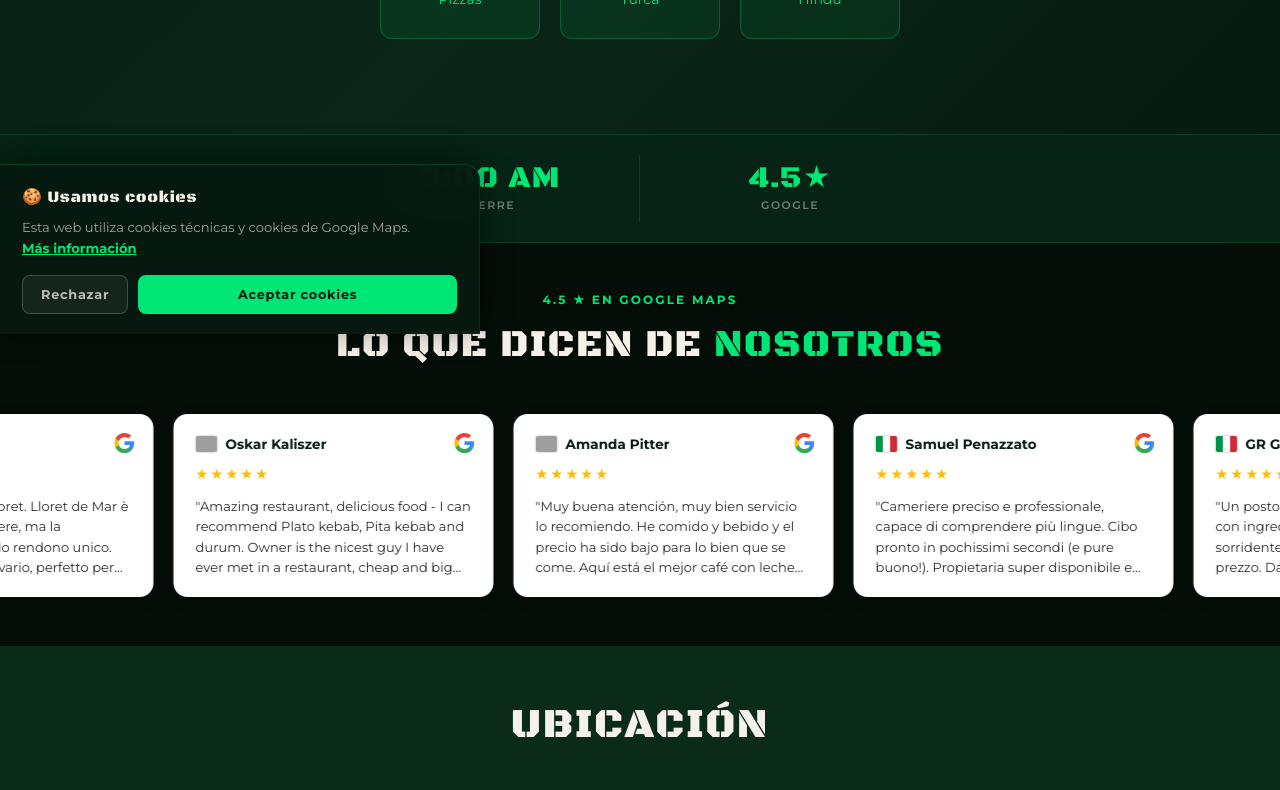
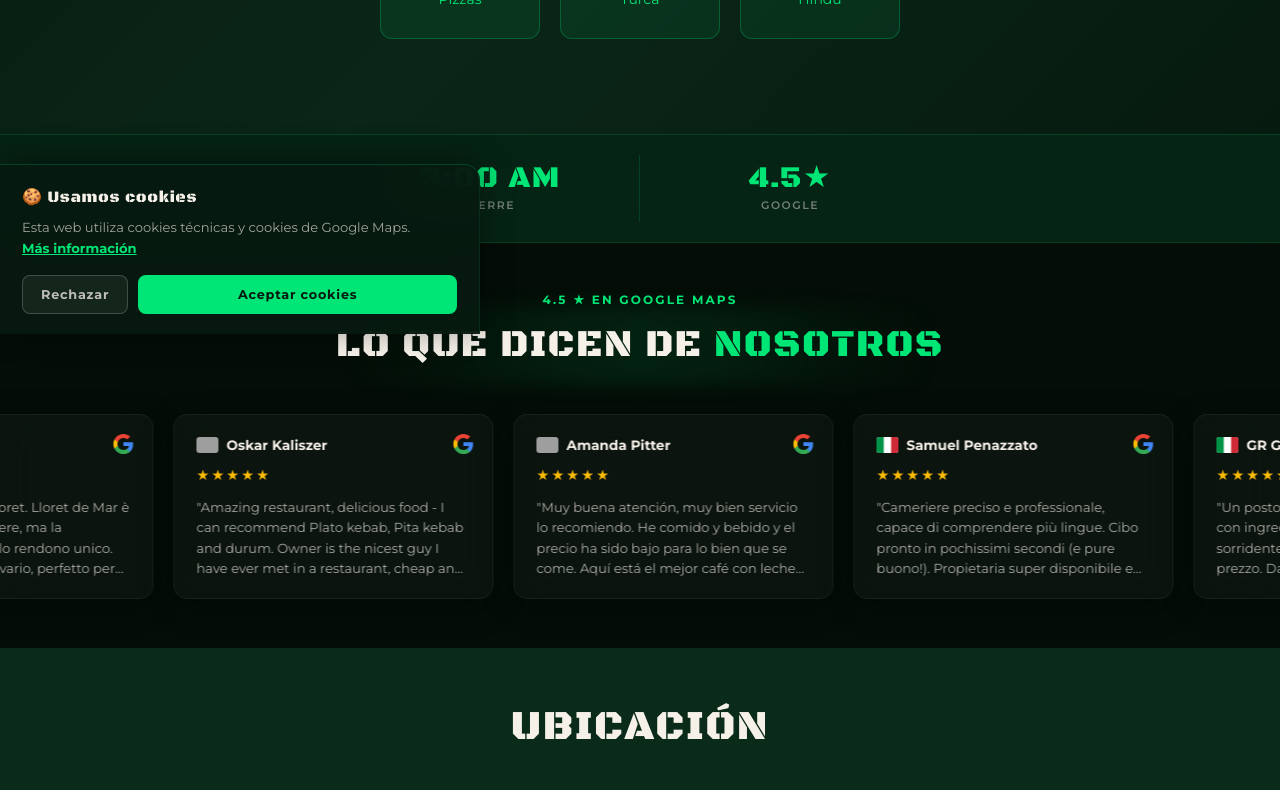
Before and after one commit to aybkh/amigos2, a React (Vite) app in the folder web/: page / in a window 1280 px wide. Shown: the part 466-1256 px from the top of the page. Built offline with nearby package versions, Linux system fonts and the light colour scheme; no server answers; the database is empty; grey boxes are pictures that could not be loaded.

Commit message:
Optimize HomePage section order, add neon ambient glows to titles, and implement dark glassmorphic reviews

```diff
--- a/web/src/components/home/FeaturedSection.jsx
+++ b/web/src/components/home/FeaturedSection.jsx
@@ -180,15 +180,18 @@ export default function FeaturedSection() {
   if (!loading && featured.length === 0) return null
 
   return (
-    <section id="featured" style={{ background: 'var(--color-bg-mid)', padding: '48px 24px' }}>
+    <section id="featured" style={{ background: 'linear-gradient(180deg, var(--color-bg-dark) 0%, var(--color-bg-mid) 100%)', padding: '48px 24px' }}>
       <div style={{ maxWidth: 1200, margin: '0 auto' }}>
 
         <div style={{ textAlign: 'center', marginBottom: 40 }}>
-          <h2 style={{
-            fontFamily: "'Black Ops One', cursive",
-            fontSize: 'clamp(1.8rem, 4vw, 2.8rem)',
-            color: 'var(--color-cream)', margin: 0, letterSpacing: '0.04em',
-          }}>
+          <h2
+            className="section-title-glow"
+            style={{
+              fontFamily: "'Black Ops One', cursive",
+              fontSize: 'clamp(1.8rem, 4vw, 2.8rem)',
+              color: 'var(--color-cream)', margin: 0, letterSpacing: '0.04em',
+            }}
+          >
             {t(lang, 'ui.featured.title')}{' '}
             <span style={{ color: 'var(--color-neon)' }}>{t(lang, 'ui.featured.title_highlight')}</span>
           </h2>
--- a/web/src/components/home/GallerySection.jsx
+++ b/web/src/components/home/GallerySection.jsx
@@ -85,11 +85,14 @@ export default function GallerySection() {
       <div style={{ maxWidth: 1200, margin: '0 auto' }}>
 
         <div style={{ textAlign: 'center', marginBottom: 40 }}>
-          <h2 style={{
-            fontFamily: "'Black Ops One', cursive",
-            fontSize: 'clamp(1.8rem, 4vw, 2.6rem)',
-            color: 'var(--color-cream)', margin: 0, letterSpacing: '0.04em',
-          }}>
+          <h2
+            className="section-title-glow"
+            style={{
+              fontFamily: "'Black Ops One', cursive",
+              fontSize: 'clamp(1.8rem, 4vw, 2.6rem)',
+              color: 'var(--color-cream)', margin: 0, letterSpacing: '0.04em',
+            }}
+          >
             {t(lang, 'ui.gallery.title')}
           </h2>
         </div>
--- a/web/src/components/home/PostsPreviewSection.jsx
+++ b/web/src/components/home/PostsPreviewSection.jsx
@@ -92,7 +92,7 @@ export default function PostsPreviewSection({ posts, loading }) {
   if (!loading && (!posts || posts.length === 0)) return null
 
   return (
-    <section style={{ background: 'var(--color-bg-mid, #0a2a1a)', padding: '48px 24px' }}>
+    <section style={{ background: 'var(--color-bg-dark)', padding: '48px 24px' }}>
       <div style={{ maxWidth: 1200, margin: '0 auto' }}>
         <div style={{ marginBottom: 40 }}>
           <p style={{
@@ -102,11 +102,14 @@ export default function PostsPreviewSection({ posts, loading }) {
           }}>
             {t(lang, 'ui.posts.subtitle')}
           </p>
-          <h2 style={{
-            fontFamily: "'Black Ops One', cursive",
-            fontSize: 'clamp(1.8rem, 4vw, 2.5rem)',
-            color: 'var(--color-cream)', letterSpacing: '0.04em', margin: 0,
-          }}>
+          <h2
+            className="section-title-glow"
+            style={{
+              fontFamily: "'Black Ops One', cursive",
+              fontSize: 'clamp(1.8rem, 4vw, 2.5rem)',
+              color: 'var(--color-cream)', letterSpacing: '0.04em', margin: 0,
+            }}
+          >
             {t(lang, 'ui.posts.title')}
           </h2>
         </div>
--- a/web/src/components/landing/ReviewsSection.jsx
+++ b/web/src/components/landing/ReviewsSection.jsx
@@ -33,10 +33,13 @@ function ReviewCard({ review }) {
   return (
     <div className="review-card" style={{
       position: 'relative',
-      background: '#ffffff',
+      background: 'rgba(245, 240, 232, 0.03)',
+      border: '1px solid rgba(245, 240, 232, 0.06)',
+      backdropFilter: 'blur(16px)',
+      WebkitBackdropFilter: 'blur(16px)',
       borderRadius: 14, padding: '20px 22px',
       display: 'flex', flexDirection: 'column', gap: 10,
-      boxShadow: '0 4px 15px rgba(0,0,0,0.12)',
+      boxShadow: '0 8px 32px rgba(0,0,0,0.30)',
     }}>
       <span style={{ position: 'absolute', top: 18, right: 18 }}>
         <GoogleIcon size={22} />
@@ -54,7 +57,7 @@ function ReviewCard({ review }) {
           margin: 0,
           fontFamily: 'Montserrat, sans-serif',
           fontWeight: 700, fontSize: '0.85rem',
-          color: '#071a10',
+          color: 'var(--color-cream)',
         }}>{review.name}</p>
       </div>
 
@@ -68,7 +71,7 @@ function ReviewCard({ review }) {
         margin: 0,
         fontFamily: 'Montserrat, sans-serif',
         fontSize: '0.82rem', lineHeight: 1.55,
-        color: '#2d2926',
+        color: 'rgba(245, 240, 232, 0.70)',
         display: '-webkit-box',
         WebkitLineClamp: 4,
         WebkitBoxOrient: 'vertical',
@@ -94,11 +97,14 @@ export default function ReviewsSection() {
       }}>
         {t(lang, 'ui.reviews.rating')}
       </p>
-      <h2 style={{
-        fontFamily: "'Black Ops One', cursive",
-        fontSize: 'clamp(1.6rem, 4vw, 2.4rem)',
-        color: 'var(--color-cream)', margin: 0, letterSpacing: '0.04em',
-      }}>
+      <h2
+        className="section-title-glow"
+        style={{
+          fontFamily: "'Black Ops One', cursive",
+          fontSize: 'clamp(1.6rem, 4vw, 2.4rem)',
+          color: 'var(--color-cream)', margin: 0, letterSpacing: '0.04em',
+        }}
+      >
         {t(lang, 'ui.reviews.title')}{' '}
         <span style={{ color: 'var(--color-neon)' }}>{t(lang, 'ui.reviews.title_highlight')}</span>
       </h2>
--- a/web/src/pages/HomePage.jsx
+++ b/web/src/pages/HomePage.jsx
@@ -20,12 +20,12 @@ export default function HomePage() {
       <HeroSection />
       <StatsBar />
       <FeaturedSection />
+      <GallerySection />
+      <DeliverySection />
+      <HoursSection />
+      <ReviewsSection />
+      <LocationSection />
       <PostsPreviewSection posts={posts} loading={postsLoading} />
-      <ReviewsSection />
-      <HoursSection />
-      <DeliverySection />
-      <GallerySection />
-      <LocationSection />
       <ContactSection />
     </Layout>
   )
--- a/web/src/styles/index.css
+++ b/web/src/styles/index.css
@@ -371,6 +371,26 @@ footer {
   transition: background-color 0.4s ease, background 0.4s ease;
 }
 
+/* ─── Ambient radial glows for headers ─── */
+.section-title-glow {
+  position: relative;
+  display: inline-block;
+  z-index: 1;
+}
+.section-title-glow::after {
+  content: '';
+  position: absolute;
+  top: 50%;
+  left: 50%;
+  transform: translate(-50%, -50%);
+  width: 140%;
+  height: 140%;
+  background: radial-gradient(circle, rgba(0, 230, 118, 0.10) 0%, transparent 70%);
+  z-index: -1;
+  pointer-events: none;
+  filter: blur(10px);
+}
+
 /* Hero — estilos movidos a HeroSection.css
    (rediseño compacto con media de fondo, ver components/home/HeroSection.jsx) */
 
```
